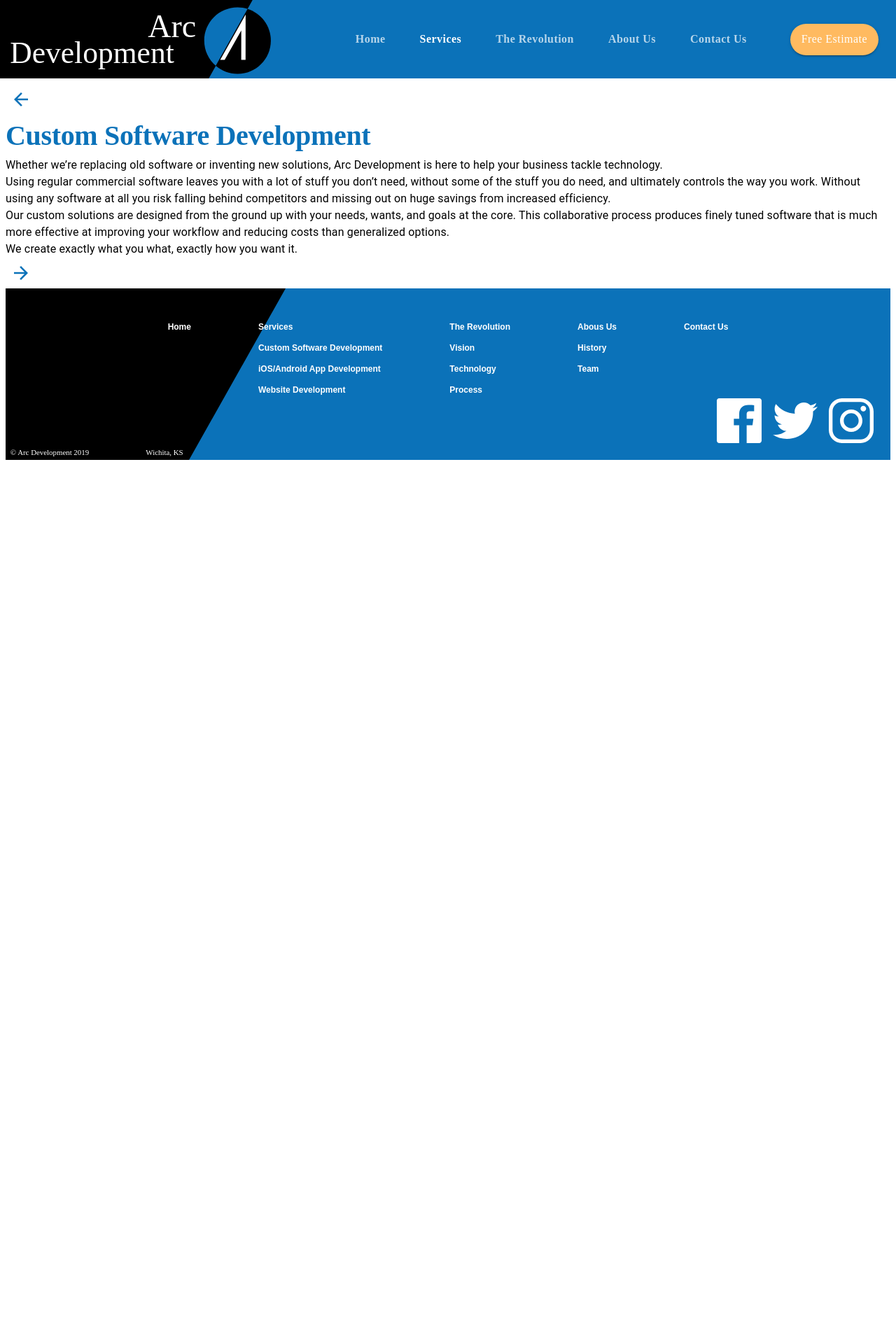
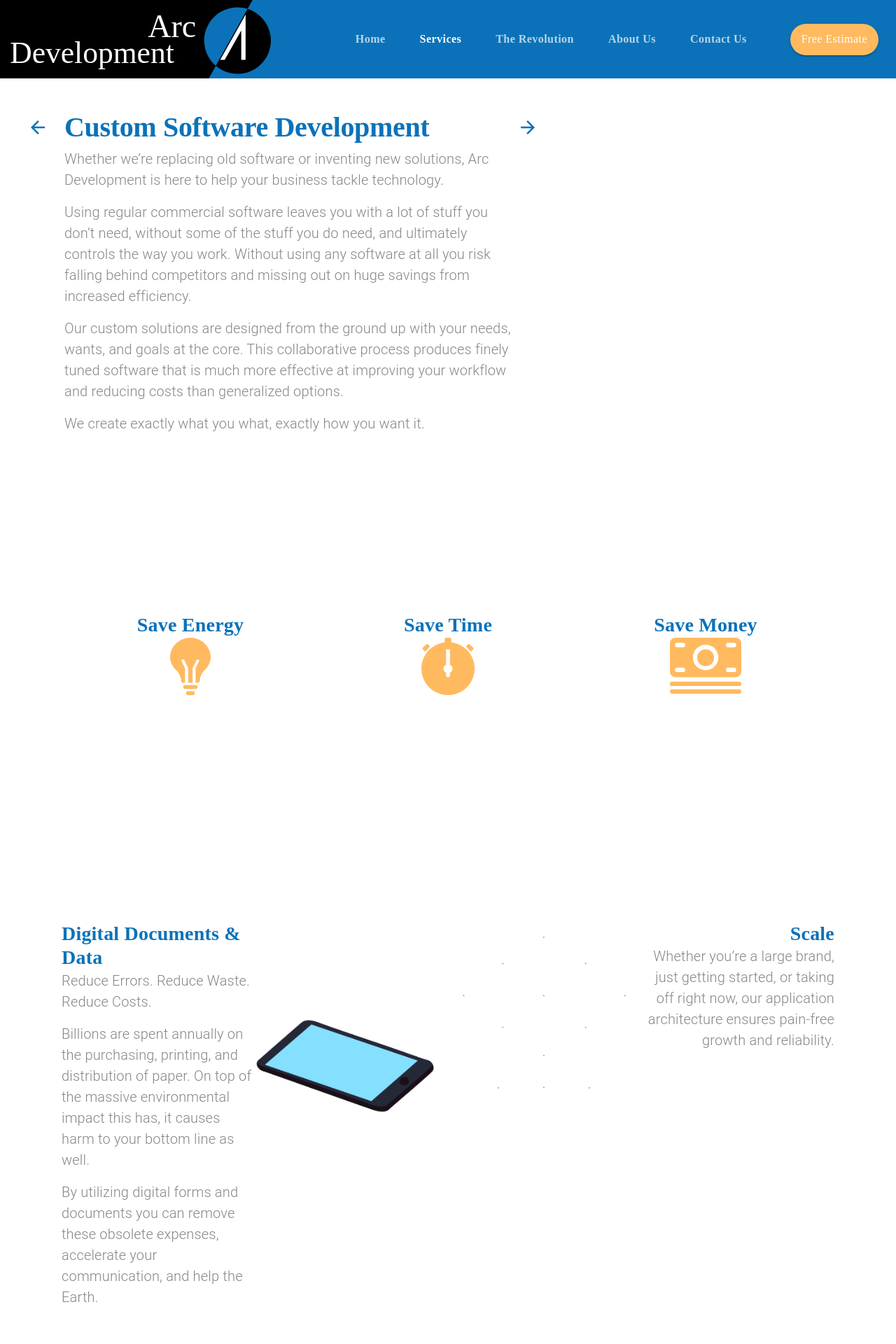
Before and after one commit to BauTancredi/arc-development, a React (Create React App) app: page /customsoftware in a window 1280 px wide. Shown: the top 1920 px of the page at 70% size. Before the commit the page ends 800 px from the top, so only its background shows below. Built offline with nearby package versions, Linux system fonts and the light colour scheme; the HTML template or start-up script is replaced by a standard one.

Commit message:
Adding all the content and animations to the customSoftware page

```diff
--- a/src/components/CustomSoftware.js
+++ b/src/components/CustomSoftware.js
@@ -1,7 +1,7 @@
 import React from "react";
 import Lottie from "react-lottie";
 import { Link } from "react-router-dom";
-import { makeStyles, useTheme } from "@material-ui/core/styles";
+import { makeStyles } from "@material-ui/core/styles";
 import Grid from "@material-ui/core/Grid";
 import IconButton from "@material-ui/core/IconButton";
 import Typography from "@material-ui/core/Typography";
@@ -9,51 +9,125 @@
 
 import backArrow from "../assets/backArrow.svg";
 import forwardArrow from "../assets/forwardArrow.svg";
+import lightbulb from "../assets/bulb.svg";
+import cash from "../assets/cash.svg";
+import stopwatch from "../assets/stopwatch.svg";
+import roots from "../assets/root.svg";
 
-const useStyles = makeStyles((theme) => ({}));
+import documentsAnimation from "../animations/documentsAnimation/data";
+import scaleAnimation from "../animations/scaleAnimation/data";
+import automationAnimation from "../animations/automationAnimation/data";
+import uxAnimation from "../animations/uxAnimation/data";
 
-const CustomSoftware = () => {
+const useStyles = makeStyles((theme) => ({
+  mainContainer: {
+    paddingLeft: "5em",
+    paddingRight: "5em",
+    paddingTop: "2em",
+    paddingBottom: "10em",
+  },
+  heading: {
+    maxWidth: "40em",
+  },
+  arrowContainer: {
+    marginTop: "0.5em",
+  },
+  itemContainer: {
+    maxWidth: "40em",
+  },
+}));
+
+const CustomSoftware = (props) => {
   const classes = useStyles();
-  const theme = useTheme();
+
+  const documentOptions = {
+    loop: true,
+    autoplay: true,
+    animationData: documentsAnimation,
+    rendererSettings: {
+      preserveAspectRatio: "xMidYMid slice",
+    },
+  };
+
+  const scaleOptions = {
+    loop: true,
+    autoplay: true,
+    animationData: scaleAnimation,
+    rendererSettings: {
+      preserveAspectRatio: "xMidYMid slice",
+    },
+  };
+
+  const automationOptions = {
+    loop: true,
+    autoplay: true,
+    animationData: automationAnimation,
+    rendererSettings: {
+      preserveAspectRatio: "xMidYMid slice",
+    },
+  };
+
+  const uxOptions = {
+    loop: true,
+    autoplay: true,
+    animationData: uxAnimation,
+    rendererSettings: {
+      preserveAspectRatio: "xMidYMid slice",
+    },
+  };
 
   return (
-    <Grid container direction="column">
+    <Grid container direction="column" className={classes.mainContainer}>
       <Grid item container>
-        <Grid item>
-          <IconButton>
+        <Grid
+          item
+          className={classes.arrowContainer}
+          style={{ marginRight: "1em", marginLeft: "-3.5em" }}
+        >
+          <IconButton
+            style={{ backgroundColor: "transparent" }}
+            component={Link}
+            to="/services"
+            onClick={() => props.setSelectedIndex(0)}
+          >
             <img src={backArrow} alt="Back to Services Page" />
           </IconButton>
         </Grid>
-        <Grid item container direction="column">
+        <Grid item container direction="column" className={classes.heading}>
           <Grid item>
             <Typography variant="h2"> Custom Software Development</Typography>
           </Grid>
           <Grid item>
-            <Typography variant="body1">
+            <Typography variant="body1" paragraph>
               Whether we’re replacing old software or inventing new solutions,
               Arc Development is here to help your business tackle technology.
             </Typography>
-            <Typography variant="body1">
+            <Typography variant="body1" paragraph>
               Using regular commercial software leaves you with a lot of stuff
               you don’t need, without some of the stuff you do need, and
               ultimately controls the way you work. Without using any software
               at all you risk falling behind competitors and missing out on huge
               savings from increased efficiency.
             </Typography>
-            <Typography variant="body1">
+            <Typography variant="body1" paragraph>
               Our custom solutions are designed from the ground up with your
               needs, wants, and goals at the core. This collaborative process
               produces finely tuned software that is much more effective at
               improving your workflow and reducing costs than generalized
               options.
             </Typography>
-            <Typography variant="body1">
+            <Typography variant="body1" paragraph>
               We create exactly what you what, exactly how you want it.
             </Typography>
           </Grid>
         </Grid>
-        <Grid item>
-          <IconButton>
+        <Grid item className={classes.arrowContainer}>
+          <IconButton
+            style={{ backgroundColor: "transparent" }}
+            component={Link}
+            to="/mobileapps"
+            onClick={() => props.setSelectedIndex(2)}
+          >
             <img
               src={forwardArrow}
               alt="Forward to iOS/Android App Development"
@@ -61,6 +135,200 @@
           </IconButton>
         </Grid>
       </Grid>
+      <Grid
+        item
+        container
+        justify="center"
+        style={{ marginTop: "15em", marginBottom: "20em" }}
+      >
+        <Grid
+          item
+          container
+          direction="column"
+          md
+          alignItems="center"
+          style={{ maxWidth: "40em" }}
+        >
+          <Grid item>
+            <Typography variant="h4">Save Energy</Typography>
+          </Grid>
+          <Grid item>
+            <img src={lightbulb} alt="lightbulb" />
+          </Grid>
+        </Grid>
+        <Grid
+          item
+          container
+          direction="column"
+          md
+          alignItems="center"
+          style={{ maxWidth: "40em" }}
+        >
+          <Grid item>
+            <Typography variant="h4">Save Time</Typography>
+          </Grid>
+          <Grid item>
+            <img src={stopwatch} alt="stopwatch" />
+          </Grid>
+        </Grid>
+        <Grid
+          item
+          container
+          direction="column"
+          md
+          alignItems="center"
+          style={{ maxWidth: "40em" }}
+        >
+          <Grid item>
+            <Typography variant="h4">Save Money</Typography>
+          </Grid>
+          <Grid item>
+            <img src={cash} alt="cash" />
+          </Grid>
+        </Grid>
+      </Grid>
+      <Grid item container justify="space-between">
+        <Grid item container className={classes.itemContainer} md>
+          <Grid item container direction="column" md>
+            <Grid item>
+              <Typography variant="h4">Digital Documents & Data</Typography>
+            </Grid>
+            <Grid item>
+              <Typography variant="body1" paragraph>
+                Reduce Errors. Reduce Waste. Reduce Costs.
+              </Typography>
+            </Grid>
+            <Grid item>
+              <Typography variant="body1" paragraph>
+                Billions are spent annually on the purchasing, printing, and
+                distribution of paper. On top of the massive environmental
+                impact this has, it causes harm to your bottom line as well.
+              </Typography>
+            </Grid>
+            <Grid item>
+              <Typography variant="body1" paragraph>
+                By utilizing digital forms and documents you can remove these
+                obsolete expenses, accelerate your communication, and help the
+                Earth.
+              </Typography>
+            </Grid>
+          </Grid>
+          <Grid item md>
+            <Lottie
+              options={documentOptions}
+              style={{ maxHeight: 275, maxWidth: 275, minHeight: 250 }}
+            />
+          </Grid>
+        </Grid>
+        <Grid item container className={classes.itemContainer} md>
+          <Grid item md>
+            <Lottie
+              options={scaleOptions}
+              style={{ maxHeight: 260, maxWidth: 280 }}
+            />
+          </Grid>
+          <Grid item container direction="column" md>
+            <Grid item>
+              <Typography variant="h4" align="right">
+                Scale
+              </Typography>
+            </Grid>
+            <Grid item>
+              <Typography variant="body1" paragraph align="right">
+                Whether you’re a large brand, just getting started, or taking
+                off right now, our application architecture ensures pain-free
+                growth and reliability.
+              </Typography>
+            </Grid>
+          </Grid>
+        </Grid>
+      </Grid>
+      <Grid item container style={{ marginTop: "20em", marginBottom: "20em" }}>
+        <Grid item container direction="column" alignItems="center">
+          <Grid item>
+            <img
+              src={roots}
+              alt="Tree with roots extending out"
+              height="450em"
+              width="450em"
+            />
+          </Grid>
+          <Grid item className={classes.itemContainer}>
+            <Typography variant="h4" gutterBottom align="center">
+              Root-Cause Analysis
+            </Typography>
+            <Typography variant="body1" paragraph align="center">
+              Many problems are merely symptoms of larger, underlying issues.
+            </Typography>
+            <Typography variant="body1" paragraph align="center">
+              We can help you thoroughly examine all areas of your business to
+              develop a holistic plan for the most effective implementation of
+              technology.
+            </Typography>
+          </Grid>
+        </Grid>
+      </Grid>
+      <Grid item container justify="space-between">
+        <Grid item container className={classes.itemContainer} md>
+          <Grid item container direction="column" md>
+            <Grid item>
+              <Typography variant="h4">Automation</Typography>
+            </Grid>
+            <Grid item>
+              <Typography variant="body1" paragraph>
+                Why waste time when you don’t have to?
+              </Typography>
+            </Grid>
+            <Grid item>
+              <Typography variant="body1" paragraph>
+                We can help you identify processes with time or event based
+                actions which can now easily be automated.
+              </Typography>
+            </Grid>
+            <Grid item>
+              <Typography variant="body1" paragraph>
+                Increasing efficiency increases profits, leaving you more time
+                to focus on your business, not busywork.
+              </Typography>
+            </Grid>
+          </Grid>
+          <Grid item md>
+            <Lottie
+              options={automationOptions}
+              style={{ maxHeight: 290, maxWidth: 280 }}
+            />
+          </Grid>
+        </Grid>
+        <Grid item container className={classes.itemContainer} md>
+          <Grid item md>
+            <Lottie
+              options={uxOptions}
+              style={{ maxHeight: 310, maxWidth: 155 }}
+            />
+          </Grid>
+          <Grid item container direction="column" md>
+            <Grid item>
+              <Typography variant="h4" align="right">
+                User Experience Design
+              </Typography>
+            </Grid>
+            <Grid item>
+              <Typography variant="body1" paragraph align="right">
+                A good design that isn’t usable isn’t a good design.
+              </Typography>
+              <Typography variant="body1" paragraph align="right">
+                So why are so many pieces of software complicated, confusing,
+                and frustrating?
+              </Typography>
+              <Typography variant="body1" paragraph align="right">
+                By prioritizing users and the real ways they interact with
+                technology we’re able to develop unique, personable experiences
+                that solve problems rather than create new ones.
+              </Typography>
+            </Grid>
+          </Grid>
+        </Grid>
+      </Grid>
     </Grid>
   );
 };
--- a/src/components/ui/Theme.js
+++ b/src/components/ui/Theme.js
@@ -19,6 +19,7 @@
       textTransform: "none",
       fontWeight: 700,
       fontSize: "1rem",
+      color: "white",
     },
     estimate: {
       fontFamily: "Pacifico",
@@ -54,6 +55,11 @@
       fontSize: "1.25rem",
       color: "white",
     },
+    body1: {
+      fontSize: "1.25rem",
+      color: arcGrey,
+      fontWeight: 300,
+    },
     learnButton: {
       borderColor: arcBlue,
       color: arcBlue,
```
